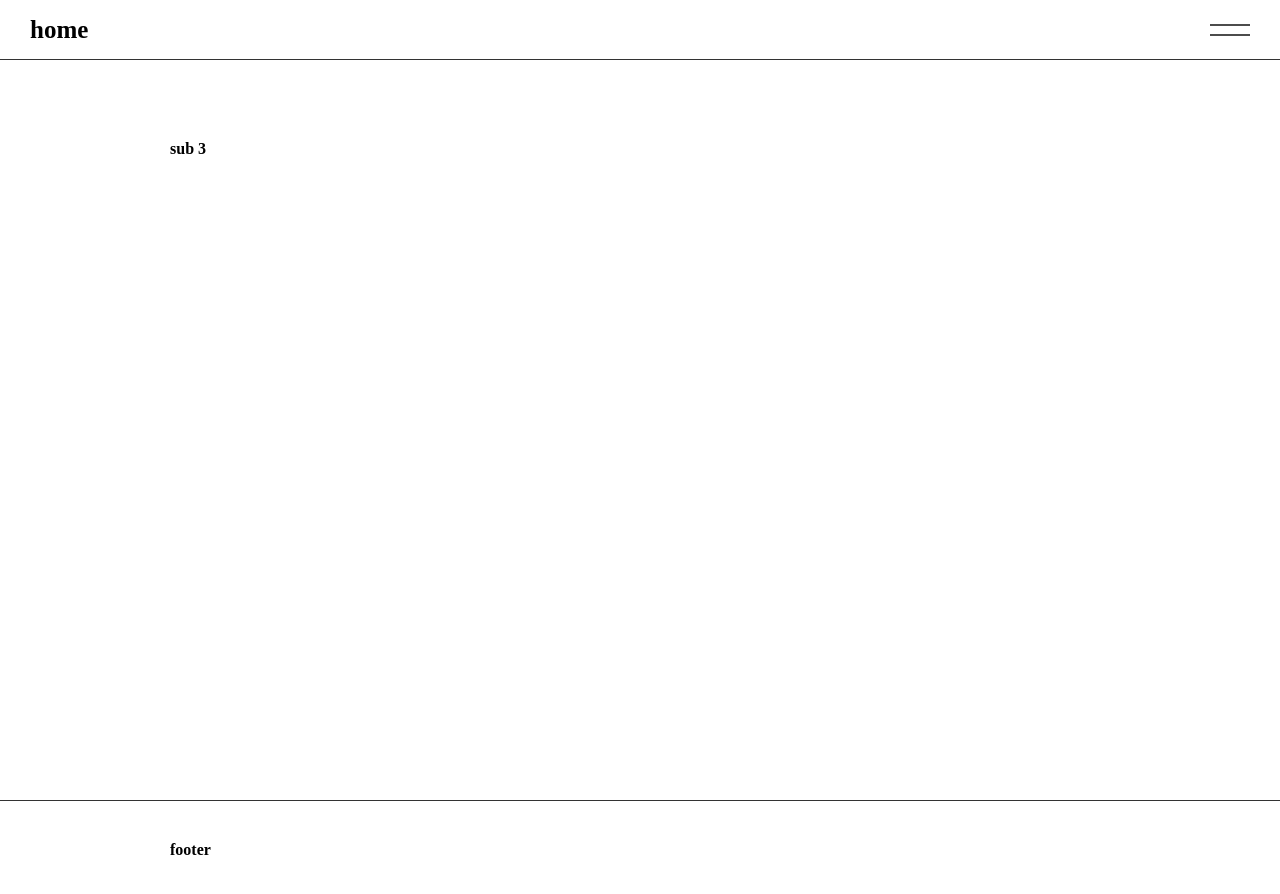
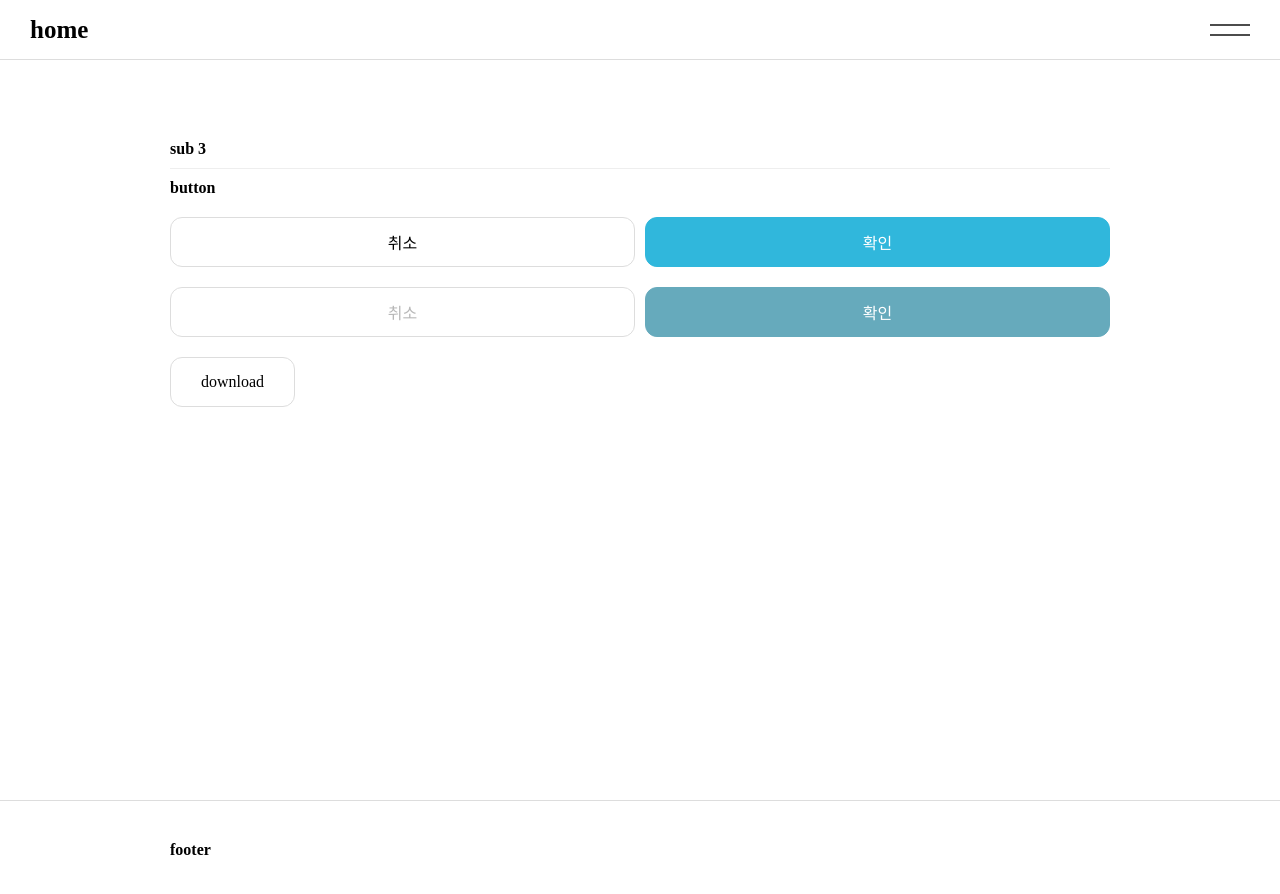
Before and after one commit to sunday-twins/test, a React (Create React App) app in the folder react-01/: page /#/sub3 in a window 1280 px wide. Shown: the top 894 px of the page. Built offline with nearby package versions, Linux system fonts and the light colour scheme.

Commit message:
버튼 추가

```diff
--- /dev/null
+++ b/react-01/src/mock/mock_sub3.jsx
@@ -0,0 +1,12 @@
+const SUB3_BUTTON = [
+  {
+    class: 'btn_common',
+    button: '취소'
+  },
+  {
+    class: 'btn_common type_point',
+    button: '확인'
+  },
+];
+
+export { SUB3_BUTTON };
--- a/react-01/src/pages/sub3.jsx
+++ b/react-01/src/pages/sub3.jsx
@@ -1,10 +1,43 @@
+import '../scss/components/button.scss'
+import { SUB3_BUTTON } from "../mock/mock_sub3";
+
 const Sub3 = () => {
   return (
     <section className="page_sub">
       <div className="inner">
         <h2>sub 3</h2>
+
+        <div style={{
+          display: "flex",
+          flexDirection: "column",
+          gap: "20px"
+        }}>
+
+          <h3 style={{
+            marginTop: "10px",
+            paddingTop: "10px",
+            borderTop: "1px solid #eee",
+          }}>button</h3>
+
+          <div className="box_common_btn">
+            <button type="button" className="btn_common">취소</button>
+            <button type="button" className="btn_common type_point">확인</button>
+          </div>
+
+          <div className="box_common_btn">
+            <button type="button" className="btn_common" disabled>취소</button>
+            <button type="button" className="btn_common type_point" disabled>확인</button>
+          </div>
+
+          <div style={{
+            display: "flex",
+          }}>
+            <a href="#" className="btn_download">download</a>
+          </div>
+
+        </div>
       </div>
-    </section>
+    </section >
   )
 };
 
--- a/react-01/src/scss/common/_variables.scss
+++ b/react-01/src/scss/common/_variables.scss
@@ -29,8 +29,8 @@ $font-light-gray: lightgray;
 $bg-dimmed: rgba(0, 0, 0, 0.6);
 
 // 선
-$border-default: #333;
-$border-point: #81e4ff;
+$border-default: #ddd;
+$border-point: #30b7dc;
 
 // z-index
 $z-nav: 9990;
--- a/react-01/src/scss/common/reset.scss
+++ b/react-01/src/scss/common/reset.scss
@@ -62,6 +62,10 @@ button {
   font-family: inherit;
   font-size: inherit;
   cursor: pointer;
+
+  &:disabled {
+    cursor: default;
+  }
 }
 
 input,
--- /dev/null
+++ b/react-01/src/scss/components/button.scss
@@ -0,0 +1,51 @@
+@import '../common/variables';
+@import '../common/mixins';
+
+
+.box_common_btn {
+  display: flex;
+  gap: 1rem;
+  width: 100%;
+}
+
+.btn_common {
+  display: flex;
+  justify-content: center;
+  align-items: center;
+  width: 100%;
+  min-height: 5rem;
+  padding: 1rem 0.5rem;
+  border: 1px solid var(--border-color, #{$border-default});
+  border-radius: 1.2rem;
+  background: var(--bg-color, #fff);
+
+  &:disabled {
+    filter: grayscale(0.5);
+  }
+
+  &.type_point {
+    --border-color: #{$border-point};
+    --bg-color: #{$border-point};
+    color: $font-default-white;
+  }
+}
+
+
+.btn_download {
+  display: inline-flex;
+  align-items: center;
+  min-height: 5rem;
+  padding: 0 3rem;
+  border: 1px solid var(--border-color, #{$border-default});
+  border-radius: 1.2rem;
+  background: var(--bg-color, #fff);
+  transition: 0.3s;
+
+  &:hover {
+    --border-color: #000;
+    --bg-color: #000;
+    color: $font-default-white;
+  }
+
+
+}
```
